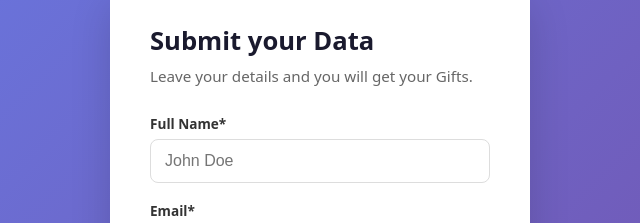
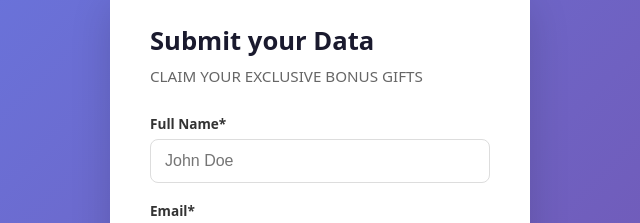
Before and after one commit to georgemagdy2014-beep/Candidates, a plain HTML site: page index.html in a window 1280 px wide. Shown: the part 178-401 px from the top of the page, 320-960 px from the left. Drawn offline with Linux system fonts and the light colour scheme.

Commit message:
Update index.html

```diff
--- a/index.html
+++ b/index.html
@@ -63,7 +63,7 @@
 <body>
     <div class="card">
         <h1>Submit your Data</h1>
-        <p class="subtitle">Leave your details and you will get your Gifts.</p>
+        <p class="subtitle"> CLAIM YOUR EXCLUSIVE BONUS GIFTS</p>
 
         <form id="leadForm">
             <label for="name">Full Name*</label>
```
